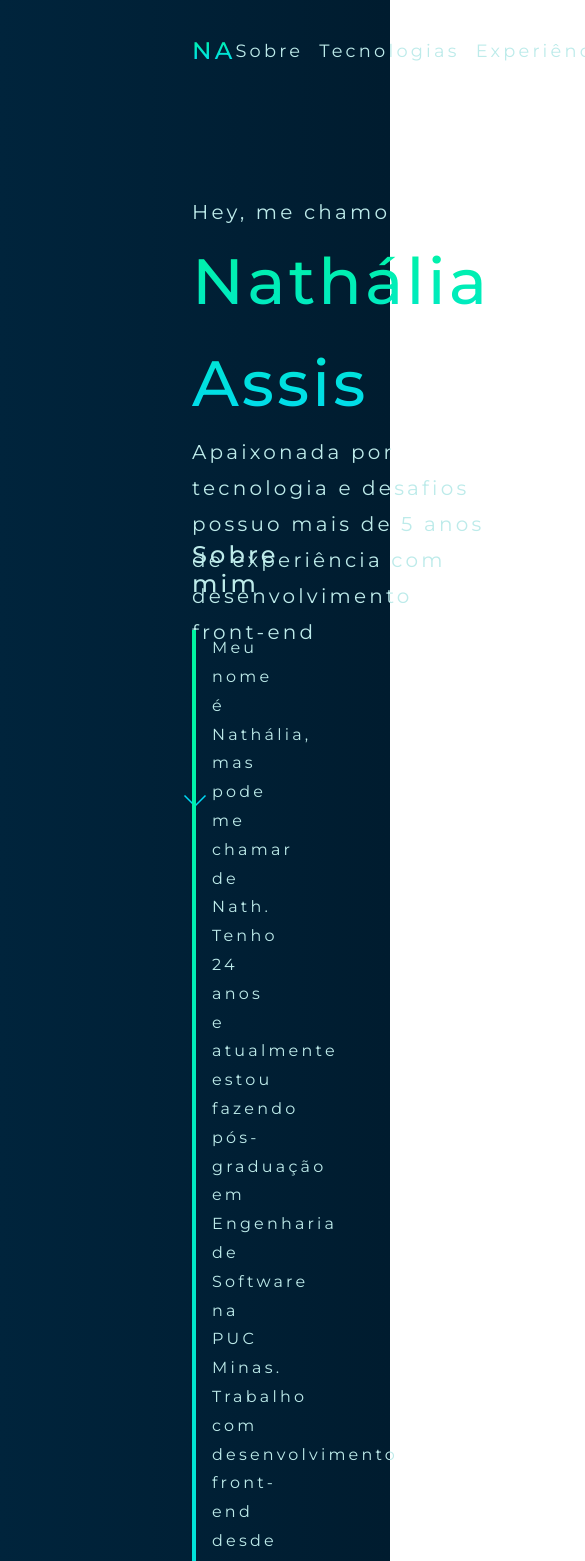
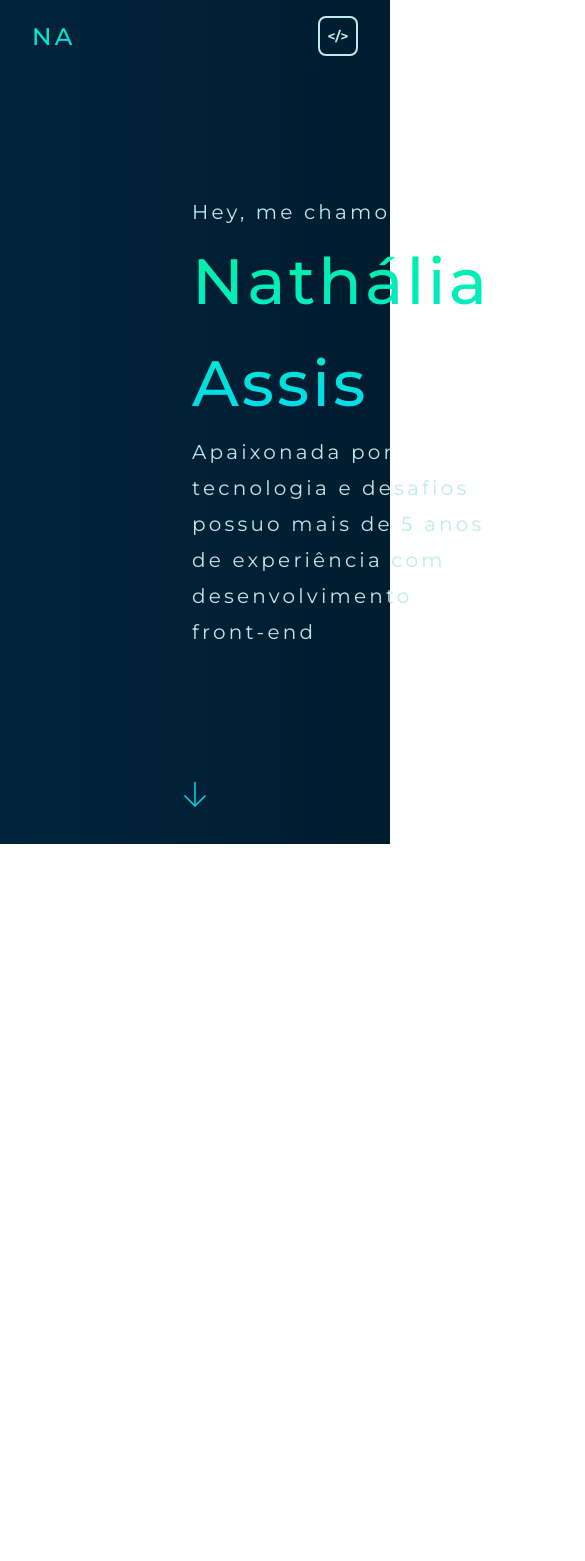
Before and after one commit to nathaliaassis/my-site, a React (Vite) app: page / in a window 390 px wide. Shown: the top 1561 px of the page, 585 px wide, since content can reach past the window. After the commit the page ends 844 px from the top, so only its background shows below. Built offline with nearby package versions, Linux system fonts and the light colour scheme.

Commit message:
feat: responsive navbar (mobile)

```diff
--- a/src/components/header/header.component.tsx
+++ b/src/components/header/header.component.tsx
@@ -1,15 +1,42 @@
+import { useState, useRef, useEffect, TouchEvent } from "react";
 import { HashLink } from "react-router-hash-link";
-import { HeaderContainer, HomeLink, MenuList } from "./header.styled";
+import {
+  CloseButton,
+  HeaderContainer,
+  HomeLink,
+  MenuList,
+  Navbar,
+  ResponsiveMenuButton,
+} from "./header.styled";
 
 function Header() {
+  const responsiveMenuRef = useRef<HTMLUListElement | null>(null);
+
+  const [menuIsOpened, setMenuIsOpened] = useState<boolean | null>();
+
+  const isPageFirstLoad = typeof menuIsOpened === "boolean";
+
   return (
     <HeaderContainer>
-      <HomeLink>
-        <HashLink smooth to="#top">
+      <Navbar>
+        <HomeLink smooth to="#top">
           NA
-        </HashLink>
         </HomeLink>
-      <MenuList>
+        <ResponsiveMenuButton
+          type="button"
+          onClick={() => setMenuIsOpened(true)}
+        >
+          {"</>"}
+        </ResponsiveMenuButton>
+
+        <MenuList
+          ref={responsiveMenuRef}
+          isOpened={isPageFirstLoad && menuIsOpened}
+          isWindowFirstLoad={!isPageFirstLoad}
+        >
+          <CloseButton type="button" onClick={() => setMenuIsOpened(false)}>
+            X
+          </CloseButton>
           <li>
             <HashLink smooth to="#about">
               Sobre
@@ -31,6 +58,7 @@ function Header() {
             </HashLink>
           </li>
         </MenuList>
+      </Navbar>
     </HeaderContainer>
   );
 }
--- a/src/components/header/header.styled.ts
+++ b/src/components/header/header.styled.ts
@@ -1,44 +1,150 @@
-import { styled, theme } from '../../styles';
+import { keyframes, styled, theme } from "../../styles";
+import { HashLink } from "react-router-hash-link";
 
-export const HeaderContainer = styled('header', {
-  display: 'flex',
-  flexDirection: 'row',
-  alignItems: 'center',
-  justifyContent: 'space-between',
+export const HeaderContainer = styled("header", {
+  position: "fixed",
+  display: "flex",
+  flexDirection: "row",
+  alignItems: "center",
+  justifyContent: "space-between",
+  width: "100%",
   background: `linear-gradient(to right, ${theme.colors.darkblue1}, ${theme.colors.darkBlue2})`,
-  height: '100px',
-  padding: '2rem 12rem',
-  zIndex: 5,
+  padding: " 0 $space1",
 
-  position: 'fixed',
-  width: '100%',
+  "@laptop": {
+    height: "100px",
+    padding: "0 12rem",
+  },
+});
+export const HomeLink = styled(HashLink, {
+  fontSize: "$xl",
+  fontWeight: "500",
+  background: `-webkit-linear-gradient(${theme.colors.lightGreen}, ${theme.colors.lightBlue})`,
+  "-webkit-background-clip": "text",
+  "-webkit-text-fill-color": "transparent",
+});
+
+export const Navbar = styled("nav", {
+  display: "flex",
+  justifyContent: "space-between",
+  alignItems: "center",
+  width: "100%",
+  padding: "$space1",
+
+  "@laptop": {
+    alignItems: "center",
+    justifyContent: "space-between",
+
+    padding: "2rem 12rem",
+    zIndex: 5,
+  },
+});
+
+const showUp = keyframes({
+  "0%": { width: 0 },
+  "100%": { width: "220px" },
+});
+
+const hideUp = keyframes({
+  "0%": { width: "220px" },
+  "100%": {
+    width: 0,
+  },
+});
+
+export const MenuList = styled("ul", {
+  background: "$white",
+  padding: "$space2 $space1",
+  borderTopLeftRadius: "1rem",
+  borderBottomLeftRadius: "1rem",
+  position: "absolute",
+  top: 0,
+
+  right: "-32px",
+  height: "100vh",
+
+  listStyle: "none",
+
+  li: {
+    height: "2rem",
+  },
+
+  variants: {
+    isWindowFirstLoad: {
+      true: {
+        display: "none",
+      },
+    },
+    isOpened: {
+      true: {
+        display: "initial",
+        animation: `${showUp} ease-in .5s forwards`,
+      },
+      false: {
+        animation: `${hideUp} ease-in .5s forwards`,
+      },
+    },
+  },
 
   a: {
-    fontSize: '$md',
-    color: '$fontLight',
-    textDecoration: 'none',
-    transition: 'all .2s ease-in-out',
+    fontSize: "$sm",
+    textDecoration: "none",
+    transition: "all .2s ease-in-out",
+    color: "$darkBlue2",
 
-    '&:hover': {
-      filter: 'brightness(0.8)',
-    }
-  }
+    "&:hover": {
+      filter: "brightness(0.8)",
+    },
+  },
+
+  "@laptop": {
+    display: "flex",
+    flexDirection: "row",
+    alignItems: "center",
+    gap: "$space1",
+
+    a: {
+      color: "$fontLight",
+    },
+  },
 });
 
-export const HomeLink = styled('div', {
-  a: {
-    fontSize: '$xl',
-    fontWeight: '500',
-    background: `-webkit-linear-gradient(${theme.colors.lightGreen}, ${theme.colors.lightBlue})`,
-    '-webkit-background-clip': 'text',
-    '-webkit-text-fill-color': 'transparent',
-  }
+export const ResponsiveMenuButton = styled("button", {
+  display: "flex",
+  justifyContent: "center",
+  alignItems: "center",
+
+  border: "2px solid $fontLight",
+  borderRadius: "8px",
+  backgroundColor: "transparent",
+  height: "2.5rem",
+  width: "2.5rem",
+  cursor: "pointer",
+  letterSpacing: 0,
+
+  fontWeight: "bolder",
+  color: "$fontLight",
+
+  "&:hover": {
+    filter: "brightness(0.8)",
+    backgroundColor: "$fontLight",
+    color: "$darkBlue2",
+  },
 });
 
-export const MenuList = styled('ul', {
-  display: 'flex',
-  flexDirection: 'row',
-  alignItems: 'center',
-  gap: '$space1',
-  listStyle: 'none',
+export const CloseButton = styled("button", {
+  display: "flex",
+  justifyContent: "center",
+  alignItems: "center",
+
+  backgroundColor: "transparent",
+  border: "2px solid $darkBlue2",
+  height: "2rem",
+  width: "2rem",
+  borderRadius: ".5rem",
+
+  color: "$darkBlue2",
+  fontWeight: "bolder",
+  letterSpacing: 0,
+  marginBottom: "1rem",
 });
--- a/src/components/sections/about/about.section.tsx
+++ b/src/components/sections/about/about.section.tsx
@@ -4,11 +4,14 @@ function About() {
   return (
     <Section id="about" title="Sobre mim" themeColor="dark">
       <p>
-        Meu nome é Nathália, mas pode me chamar de Nath. Tenho 24 anos e
-        atualmente estou fazendo pós-graduação em Engenharia de Software na PUC
-        Minas. Trabalho com desenvolvimento front-end desde 2017. Possuo
-        experiência com desenvolvimento de interfaces web responsivas e
-        cross-browsers de alta qualidade.
+        Pós graduada em Engenharia de Software pela PUC Minas, possuo mais de 5
+        anos de experiência na área de técnologia, nos quais pude atuar em
+        diversos projetos desenvolvendo, corrigindo e aprimorando o front-end de
+        sistemas, sempre desenvolvendo códigos limpos, escaláveis e seguindo as
+        melhores práticas de codificação. Tenho experiência com testes
+        unitários, testes end-to-end, pair programming, ótima comunicação com os
+        times de design, testes, back-end e participação ativa em cerimônias de
+        times ágeis, bucando sempre contribuir com novas soluções e ideias.
       </p>
     </Section>
   );
--- a/src/pages/home/home.tsx
+++ b/src/pages/home/home.tsx
@@ -9,9 +9,9 @@ function HomePage() {
     <>
       <Header />
       <Main />
-      <About />
+      {/* <About />
       <Technologies />
-      <Experiences />
+      <Experiences /> */}
     </>
   );
 }
--- a/src/routes/routes.tsx
+++ b/src/routes/routes.tsx
@@ -1,13 +1,13 @@
 import { BrowserRouter, Routes as RoutesDOM, Route } from "react-router-dom";
 import HomePage from "@/pages/home/home";
-import RelayPage from "@/pages/relay/relay";
+// import RelayPage from "@/pages/relay/relay";
 
 function Routes() {
   return (
     <BrowserRouter>
       <RoutesDOM>
         <Route path="/" element={<HomePage />} />
-        <Route path="relay" element={<RelayPage />} />
+        {/* <Route path="relay" element={<RelayPage />} /> */}
       </RoutesDOM>
     </BrowserRouter>
   );
--- a/src/styles/index.ts
+++ b/src/styles/index.ts
@@ -1,5 +1,4 @@
-
-import { createStitches } from '@stitches/react';
+import { createStitches } from "@stitches/react";
 
 export const {
   config,
@@ -13,26 +12,33 @@ export const {
 } = createStitches({
   theme: {
     colors: {
-      fontLight: '#BDEBEA',
-      fontGreen: '#44FFBE',
-      lightGreen: '#00F5A0',
-      lightBlue: '#00D9F5',
-      darkblue1: '#00243C',
-      darkBlue2: '#001C2F',
+      fontLight: "#BDEBEA",
+      fontGreen: "#44FFBE",
+      lightGreen: "#00F5A0",
+      lightBlue: "#00D9F5",
+      darkblue1: "#00243C",
+      darkBlue2: "#001C2F",
+      white: "#FFFFFF",
     },
     fontSizes: {
-      sm: '1rem',
-      md: '1.1125rem',
-      lg: '1.25rem',
-      xl: '1.5rem',
-      '2xl': '2rem',
+      sm: "1rem",
+      md: "1.1125rem",
+      lg: "1.25rem",
+      xl: "1.5rem",
+      "2xl": "2rem",
     },
     space: {
-      'space0': '.5rem',
-      'space1': '1rem',
-      'space2': '2rem',
-      'space3': '3rem',
-      'space4': '4rem',
-    }
-  }
+      space0: ".5rem",
+      space1: "1rem",
+      space2: "2rem",
+      space3: "3rem",
+      space4: "4rem",
+    },
+  },
+  media: {
+    lgPhone: "(min-width: 640px)",
+    tablet: "(min-width: 768px)",
+    laptop: "(min-width: 1024px)",
+    desktop: "(min-width: 1280px)",
+  },
 });
```
Lines whose indentation alone changed are shown as unchanged.
